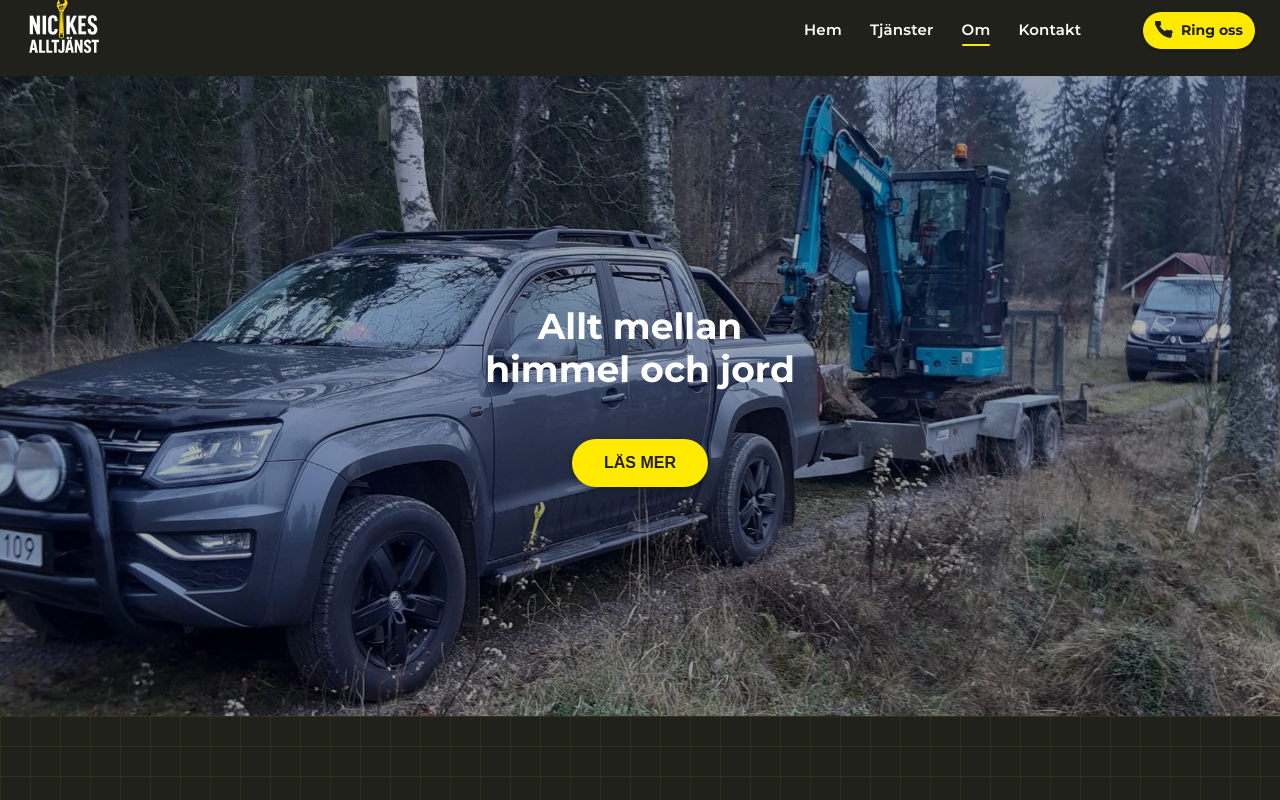
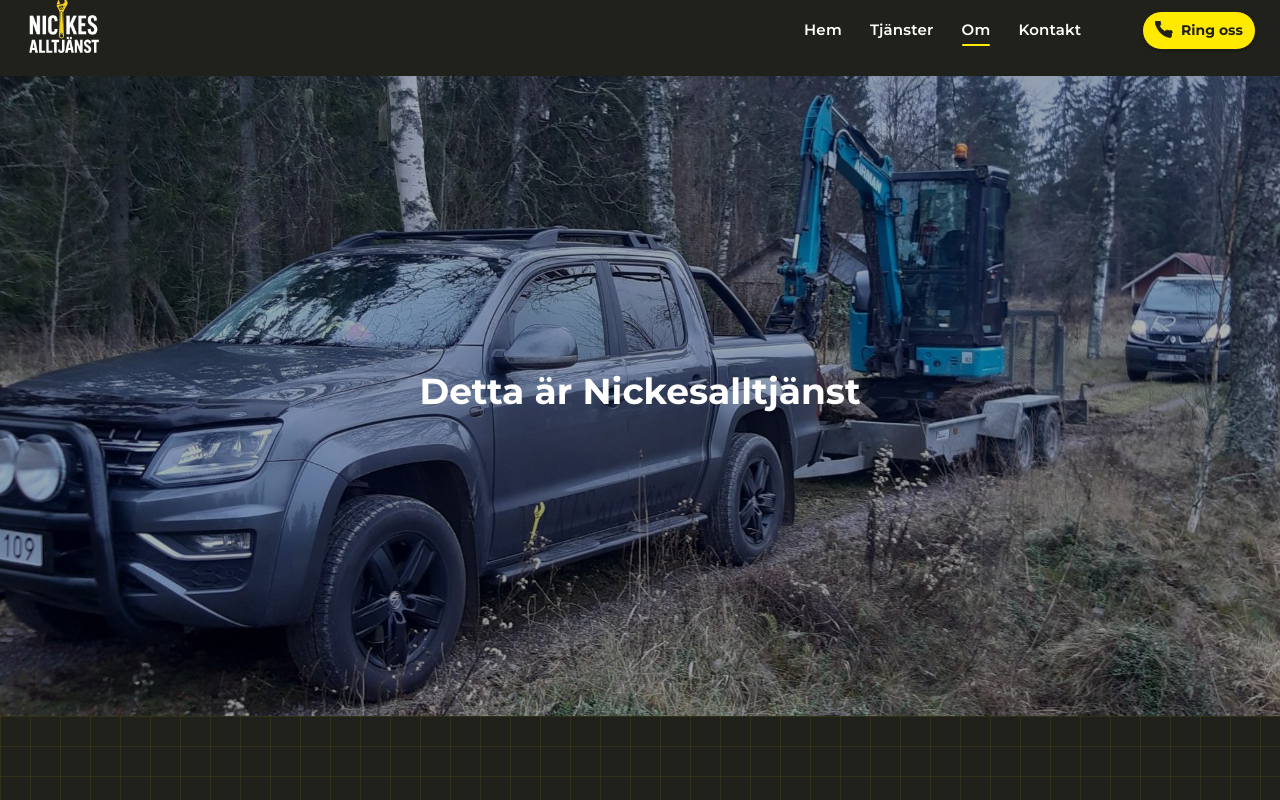
Before and after one commit to skinksteek/nickesalltjanst, a React (Vite) app: page /om in a window 1280 px wide. Shown: the top 800 px of the page. Built offline with nearby package versions, Linux system fonts and the light colour scheme; no server answers.

Commit message:
more dynamic banner component

```diff
--- a/src/components/Banner.jsx
+++ b/src/components/Banner.jsx
@@ -6,61 +6,58 @@ import "../assets/styles/banner.css";
 
 gsap.registerPlugin(SplitText);
 
-export default function Banner() {
+export default function Banner({
+  title,
+  buttonText = "Läs mer",
+  targetId = "content",
+  showButton = false,
+  strong,
+}) {
   const containerRef = useRef(null);
   const messageRef = useRef(null);
   const buttonWrapperRef = useRef(null);
 
   useEffect(() => {
     let split;
-
     const ctx = gsap.context(() => {
-      split = new SplitText(messageRef.current, {
-        type: "lines,words",
-      });
-
+      split = new SplitText(messageRef.current, { type: "lines,words" });
       const tl = gsap.timeline({ delay: 0.5 });
 
       tl.fromTo(
         split.words,
         { yPercent: 100, opacity: 0 },
-        {
-          yPercent: 0,
-          opacity: 1,
-          ease: "circ.out",
-          stagger: 0.15,
-        }
+        { yPercent: 0, opacity: 1, ease: "circ.out", stagger: 0.15 }
       );
 
+      if (buttonWrapperRef.current) {
         tl.fromTo(
           buttonWrapperRef.current,
           { opacity: 0, y: 20 },
-        {
-          opacity: 1,
-          y: 0,
-          ease: "power2.out",
-          duration: 0.5,
-        },
+          { opacity: 1, y: 0, ease: "power2.out", duration: 0.5 },
           "-=0.2"
         );
+      }
     }, containerRef);
 
     return () => {
       ctx.revert();
       split?.revert();
     };
-  }, []);
+  }, [showButton]);
 
   return (
     <section className="banner">
       <div ref={containerRef} className="banner__container">
         <h1 ref={messageRef} className="banner__message">
-          Allt mellan <br></br> <strong>himmel och jord </strong>
+          {title}
+          <strong>{strong}</strong>
         </h1>
 
+        {showButton && (
           <div ref={buttonWrapperRef} className="banner__cta">
-          <ScrollButton targetId="content" text="Läs mer" />
+            <ScrollButton targetId={targetId} text={buttonText} />
           </div>
+        )}
       </div>
     </section>
   );
```
Lines whose indentation alone changed are shown as unchanged.
